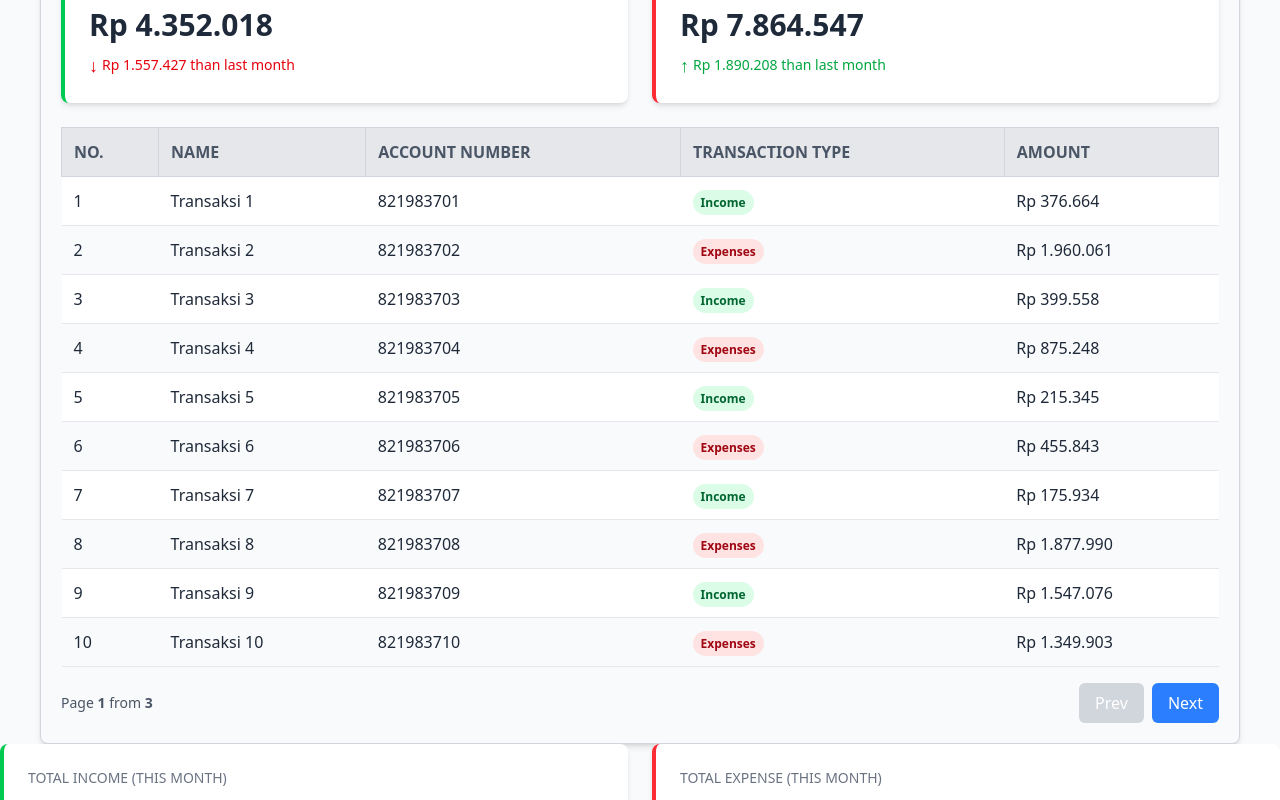
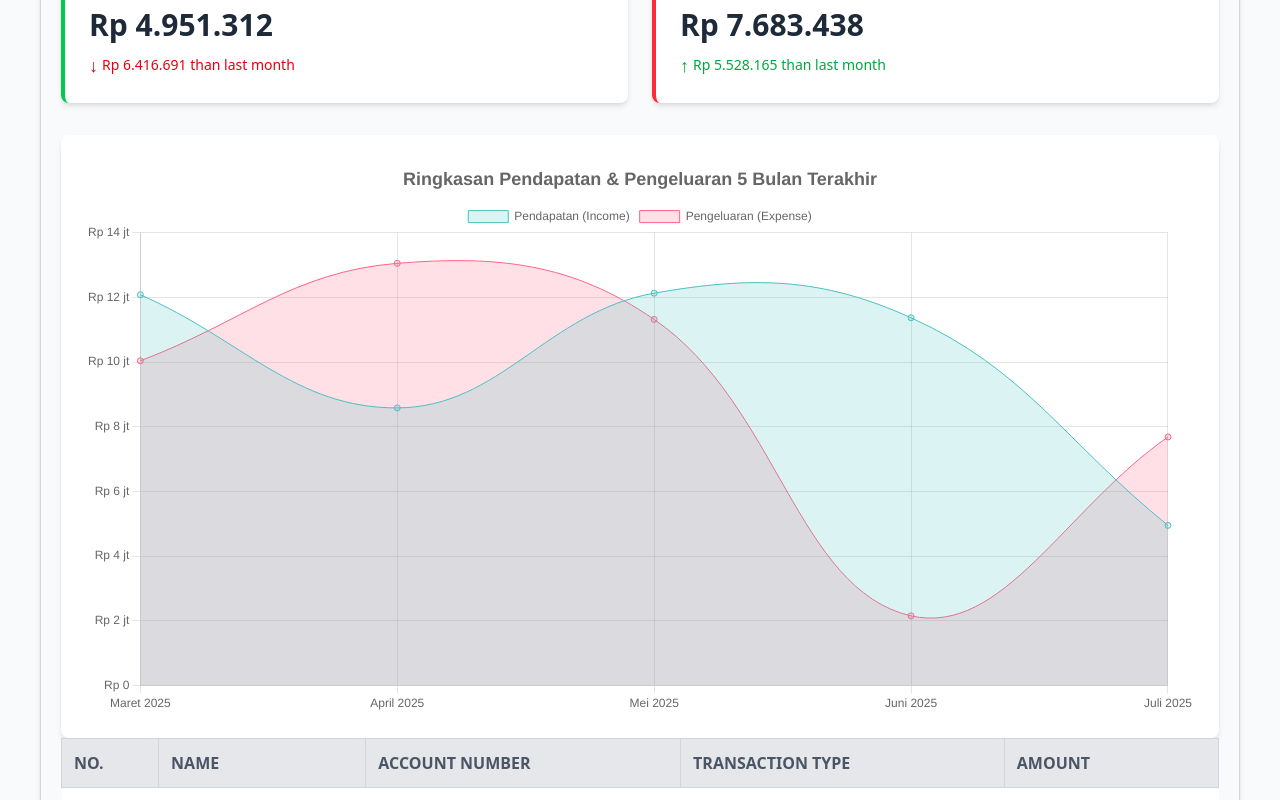
Before and after one commit to alfrendo-silalahi/banktech-pro, a React (Vite) app: page /dashboard in a window 1280 px wide. Shown: the part 520-1320 px from the top of the page. Built offline with nearby package versions, Linux system fonts and the light colour scheme.

Commit message:
Menambahkan fitur chart

```diff
--- a/package.json
+++ b/package.json
@@ -13,8 +13,10 @@
     "@ant-design/v5-patch-for-react-19": "^1.0.3",
     "@tailwindcss/vite": "^4.1.11",
     "antd": "^5.26.4",
+    "chart.js": "^4.5.0",
     "lucide-react": "^0.525.0",
     "react": "^19.1.0",
+    "react-chartjs-2": "^5.3.0",
     "react-dom": "^19.1.0",
     "react-router": "^7.6.3",
     "tailwindcss": "^4.1.11",
--- /dev/null
+++ b/src/components/SummaryChart.jsx
@@ -0,0 +1,119 @@
+// src/SummaryChart.js
+import React, { useMemo } from 'react';
+import { Line } from 'react-chartjs-2';
+import {
+    Chart as ChartJS,
+    CategoryScale,
+    LinearScale,
+    LineElement,
+    PointElement,
+    Title,
+    Tooltip,
+    Legend,
+    Filler
+} from 'chart.js';
+
+// Registrasi komponen-komponen Chart.js yang akan digunakan
+ChartJS.register(
+    CategoryScale,
+    LinearScale,
+    LineElement,
+    PointElement,
+    Title,
+    Tooltip,
+    Legend,
+    Filler
+);
+
+function SummaryChart({ data }) {
+    // Gunakan useMemo untuk memproses data hanya saat data berubah
+    const chartData = useMemo(() => {
+        // 1. Siapkan label untuk 5 bulan terakhir
+        const labels = [];
+        const today = new Date();
+        for (let i = 4; i >= 0; i--) {
+        const d = new Date(today);
+        d.setMonth(today.getMonth() - i);
+        labels.push(d.toLocaleString('id-ID', { month: 'long', year: 'numeric' }));
+        }
+
+        // 2. Siapkan wadah untuk data income & expense per bulan
+        const incomeData = new Array(5).fill(0);
+        const expenseData = new Array(5).fill(0);
+
+        // 3. Proses data transaksi
+        data.forEach(item => {
+        const transactionDate = new Date(item.tanggal);
+        const monthDiff = (today.getFullYear() - transactionDate.getFullYear()) * 12 + (today.getMonth() - transactionDate.getMonth());
+
+        if (monthDiff >= 0 && monthDiff < 5) {
+            const index = 4 - monthDiff; // Index di array (0=4 bln lalu, 4=bln ini)
+            if (item.tipeTransaksi === 'Income') {
+            incomeData[index] += item.nominal;
+            } else { // 'Transfer' dianggap sebagai expense
+            expenseData[index] += item.nominal;
+            }
+        }
+        });
+
+        return {
+        labels,
+        datasets: [
+            {
+            label: 'Pendapatan (Income)',
+            data: incomeData,
+            backgroundColor: 'rgba(75, 192, 192, 0.2)', // Hijau
+            borderColor: 'rgba(75, 192, 192, 1)',
+            borderWidth: 1,
+            fill: true,
+            tension: 0.4
+            },
+            {
+            label: 'Pengeluaran (Expense)',
+            data: expenseData,
+            backgroundColor: 'rgba(255, 99, 132, 0.2)', // Merah
+            borderColor: 'rgba(255, 99, 132, 1)',
+            borderWidth: 1,
+            fill: true,
+            tension: 0.4
+            },
+        ],
+        };
+    }, [data]);
+
+    // Konfigurasi untuk tampilan chart
+    const options = {
+        responsive: true,
+        plugins: {
+        legend: {
+            position: 'top',
+        },
+        title: {
+            display: true,
+            text: 'Ringkasan Pendapatan & Pengeluaran 5 Bulan Terakhir',
+            font: {
+            size: 18,
+            }
+        },
+        },
+        scales: {
+        y: {
+            beginAtZero: true,
+            ticks: {
+            // Format label sumbu Y menjadi Rupiah
+            callback: function(value) {
+                return new Intl.NumberFormat('id-ID', { style: 'currency', currency: 'IDR', notation: 'compact' }).format(value);
+            }
+            }
+        },
+        },
+    };
+
+    return (
+        <div className="bg-white p-4 md:p-6 rounded-lg shadow-md">
+        <Line options={options} data={chartData} />
+        </div>
+    );
+}
+
+export default SummaryChart;
--- a/src/components/TransactionTable.jsx
+++ b/src/components/TransactionTable.jsx
@@ -4,23 +4,24 @@ import usePreferensiStore from "../hooks/usePreferensiStore";
 import ModalPreferensi from "./ModalPreferensi";
 import formatRupiah from "../hooks/formatRupiah";
 import SummaryTransaction from "../pages/SummaryTransaction";
+import SummaryChart from "./SummaryChart";
 
 // Data dummy tetap di sini sebagai sumber data utama
 const generateDummyData = () => {
   const data = [];
   const today = new Date();
 
-  for (let i = 0; i < 25; i++) {
+  // Buat 100 transaksi acak dalam 5 bulan terakhir
+  for (let i = 0; i < 100; i++) {
     const transactionDate = new Date();
-    if (i >= 12) {
-      transactionDate.setMonth(today.getMonth() - 1);
-    }
+    // Tanggal acak dalam 150 hari terakhir (sekitar 5 bulan)
+    const randomDay = Math.floor(Math.random() * 150);
+    transactionDate.setDate(today.getDate() - randomDay);
 
     data.push({
       id: i + 1,
       nama: `Transaksi ${i + 1}`,
-      nomorRekening: `8219837${String(i + 1).padStart(2, '0')}`,
-      tipeTransaksi: i % 2 === 0 ? 'Income' : 'Expenses',
+      tipeTransaksi: Math.random() > 0.5 ? 'Income' : 'Expenses',
       nominal: Math.floor(Math.random() * 2000000) + 50000,
       tanggal: transactionDate,
     });
@@ -29,8 +30,6 @@ const generateDummyData = () => {
 };
 
 const dummyData = generateDummyData();
-console.log(dummyData);
-
 
 export function TransactionTable() {
   // Ambil state dan actions dari store Zustand
@@ -73,6 +72,10 @@ export function TransactionTable() {
       </div>
 
       <SummaryTransaction data={dummyData} />
+
+      <div className="mt-8">
+        <SummaryChart data={dummyData}/>
+      </div>
 
       <div className="overflow-x-auto">
         <table className="w-full border-collapse mb-4">
--- a/src/pages/SummaryTransaction.jsx
+++ b/src/pages/SummaryTransaction.jsx
@@ -4,8 +4,6 @@ import SummaryTransactionCard from "../components/SummaryTransactionCard";
 
 function SummaryTransaction({ data = [] }) {
   // Gunakan useMemo untuk kalkulasi total. Logika ini dipindahkan dari file tabel.
-  console.log(data, "ini data");
-
   const ringkasanData = useMemo(() => {
     if (!data || !Array.isArray(data))
       return {
```
Also changed, not shown: 2 other files (tests, documents, lock files or other folders).
